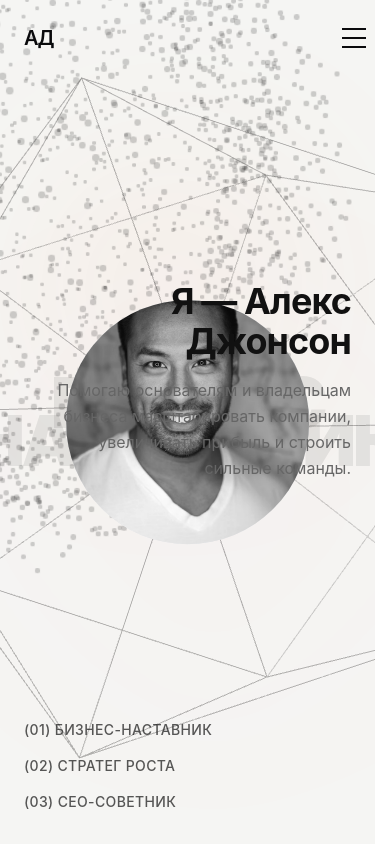
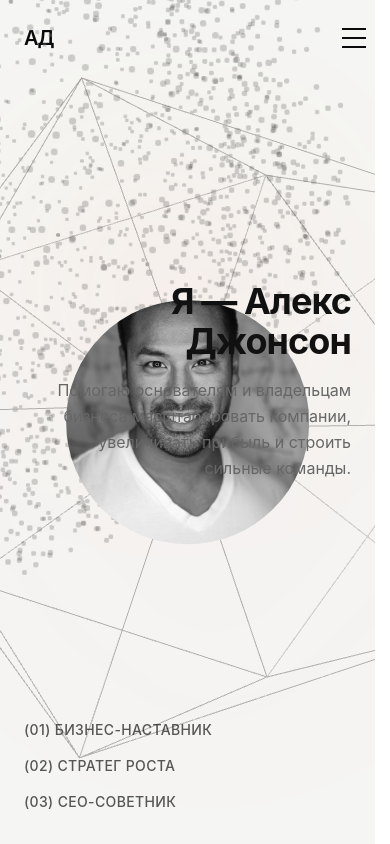
Before and after one commit to magomed-coder/mentor95, a React (Vite) app: page / in a window 390 px wide. Shown: the top 844 px of the page. Built offline with nearby package versions, Linux system fonts and the light colour scheme.

Commit message:
-исправил баг с отображением карточек при открытии страницы

```diff
--- a/src/App.tsx
+++ b/src/App.tsx
@@ -171,9 +171,11 @@ function generateCloudPositions(count: number) {
 
 const ParticleCloud: React.FC = () => {
   const pointsRef = useRef<THREE.Points>(null);
-  const mouse = useRef({ x: 0, y: 0 });
   const targetRot = useRef({ x: 0, y: 0 });
-  const positions = useRef(generateCloudPositions(PARTICLE_COUNT));
+  const positions = React.useMemo(
+    () => generateCloudPositions(PARTICLE_COUNT),
+    [],
+  );
   const [currentOpacity, setCurrentOpacity] = useState(0);
 
   useEffect(() => {
@@ -210,12 +212,7 @@ const ParticleCloud: React.FC = () => {
   });
 
   return (
-    <Points
-      ref={pointsRef}
-      positions={positions.current}
-      stride={3}
-      frustumCulled
-    >
+    <Points ref={pointsRef} positions={positions} stride={3} frustumCulled>
       <PointMaterial
         transparent
         color="#111111"
@@ -248,7 +245,7 @@ const WireframeIcosahedron: React.FC = () => {
   );
 };
 
-const ParticleCloudScene: React.FC = () => {
+const ThreeScene: React.FC = () => {
   const { scrollYProgress } = useScroll();
   const cloudY = useTransform(scrollYProgress, [0, 1], [0, -2]);
 
@@ -479,16 +476,7 @@ const App: React.FC = () => {
           <div className="absolute bottom-1/3 right-1/4 w-[35vw] h-[35vw] bg-[#FF6B8A] rounded-full blur-[140px] opacity-20" />
         </div>
 
-        <ParticleCloudScene />
-
-        <div className="absolute inset-0 z-0 flex flex-col justify-center items-center pointer-events-none select-none">
-          <span className="text-[18vw] md:text-[15vw] font-black uppercase tracking-tighter text-[#111111] opacity-[0.08] whitespace-nowrap leading-none">
-            БИЗНЕС
-          </span>
-          <span className="text-[18vw] md:text-[15vw] font-black uppercase tracking-tighter text-[#111111] opacity-[0.08] whitespace-nowrap leading-none -mt-8">
-            НАСТАВНИК
-          </span>
-        </div>
+        <ThreeScene />
 
         <div className="relative z-10 h-full w-full flex items-center justify-center">
           <motion.div
```
